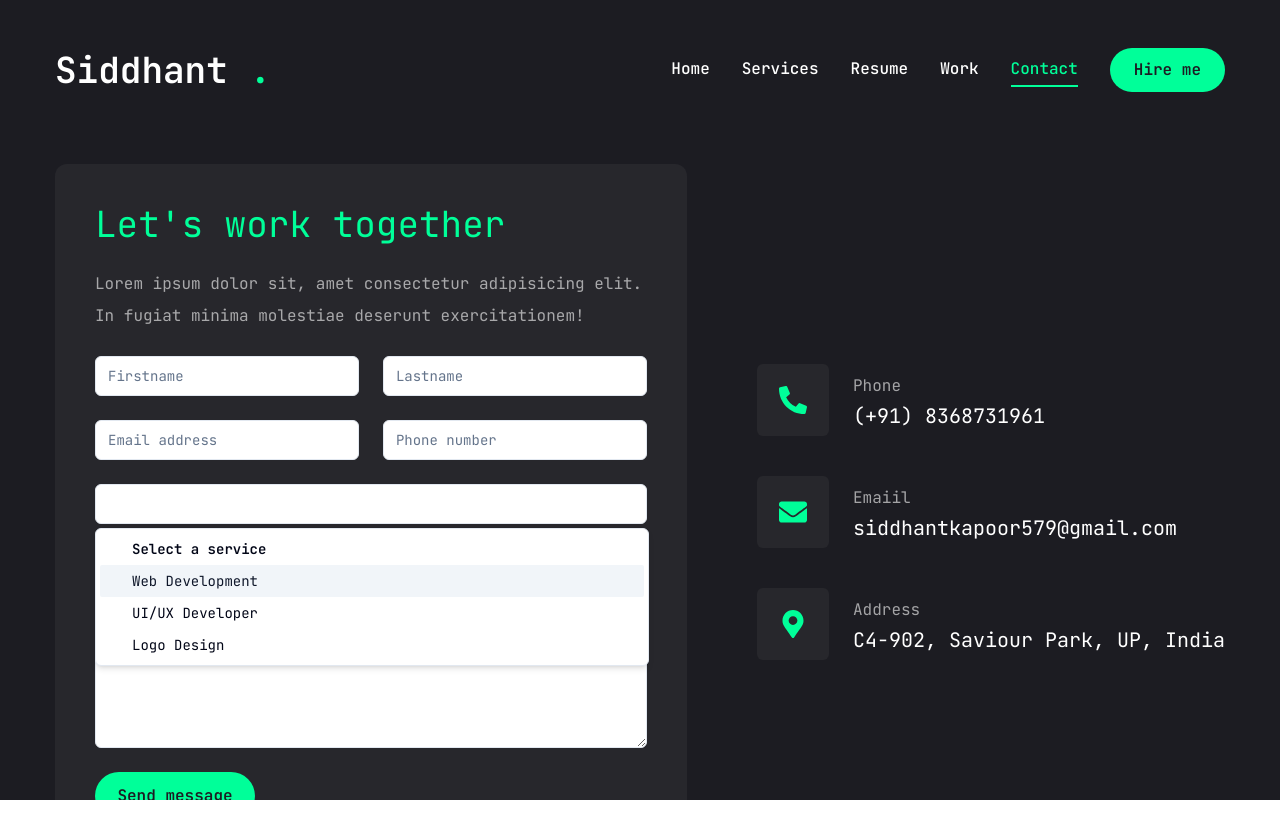
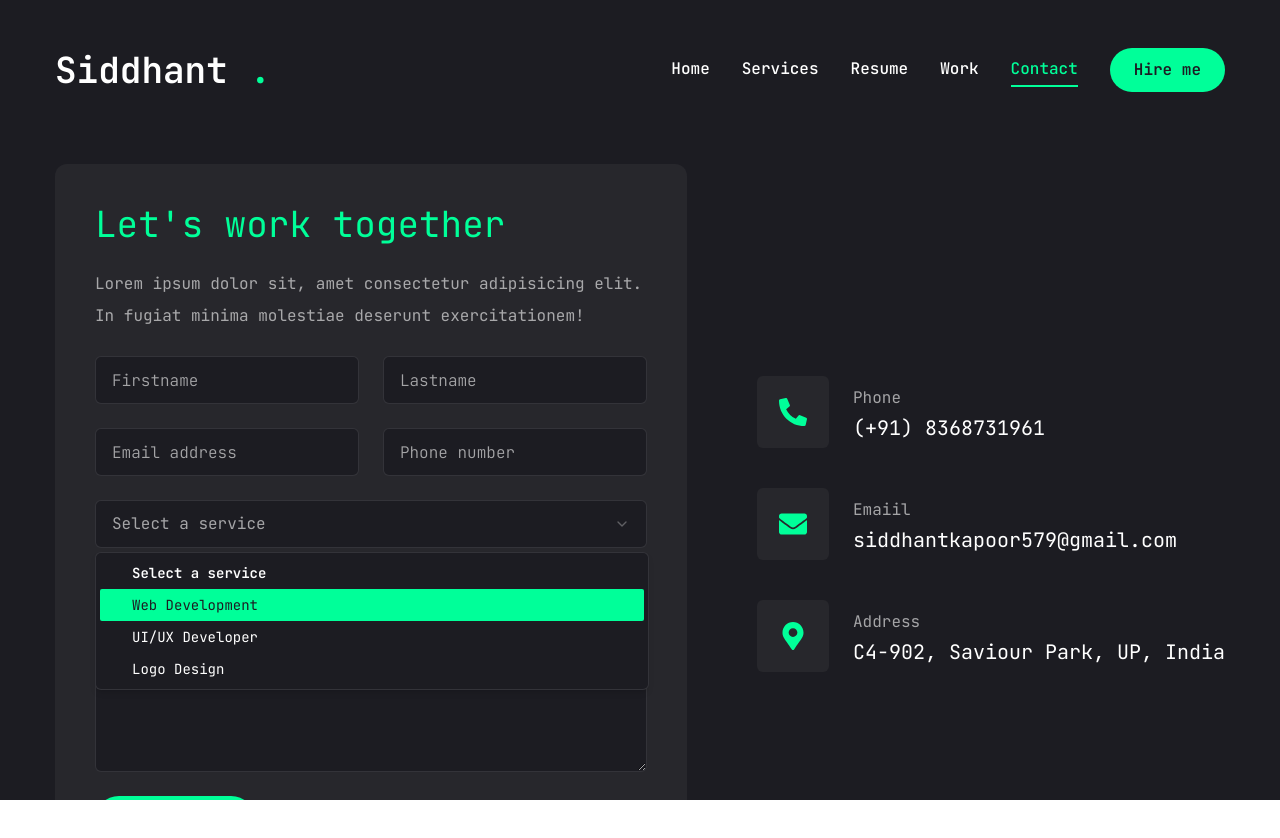
Before and after one commit to siddhx579/portfolio, a Next.js app: page /contact in a window 1280 px wide. Both pictures are taken after a click on the button "Select a service". Shown: the top 838 px of the page. Built offline with nearby package versions, Linux system fonts and the light colour scheme.

Commit message:
change the ui components

```diff
--- a/components/ui/input.jsx
+++ b/components/ui/input.jsx
@@ -7,7 +7,7 @@ const Input = React.forwardRef(({ className, type, ...props }, ref) => {
     (<input
       type={type}
       className={cn(
-        "flex h-10 w-full rounded-md border border-slate-200 bg-white px-3 py-2 text-base ring-offset-white file:border-0 file:bg-transparent file:text-sm file:font-medium file:text-slate-950 placeholder:text-slate-500 focus-visible:outline-none focus-visible:ring-2 focus-visible:ring-slate-950 focus-visible:ring-offset-2 disabled:cursor-not-allowed disabled:opacity-50 md:text-sm dark:border-slate-800 dark:bg-slate-950 dark:ring-offset-slate-950 dark:file:text-slate-50 dark:placeholder:text-slate-400 dark:focus-visible:ring-slate-300",
+        "flex h-[48px] rounded-md border border-white/10 focus:border-accent font-light bg-primary px-4 py-5 text-base placeholder:text-white/60 outline-none",
         className
       )}
       ref={ref}
--- a/components/ui/select.jsx
+++ b/components/ui/select.jsx
@@ -16,7 +16,7 @@ const SelectTrigger = React.forwardRef(({ className, children, ...props }, ref)
   <SelectPrimitive.Trigger
     ref={ref}
     className={cn(
-      "flex h-10 w-full items-center justify-between rounded-md border border-slate-200 bg-white px-3 py-2 text-sm ring-offset-white placeholder:text-slate-500 focus:outline-none focus:ring-2 focus:ring-slate-950 focus:ring-offset-2 disabled:cursor-not-allowed disabled:opacity-50 [&>span]:line-clamp-1 dark:border-slate-800 dark:bg-slate-950 dark:ring-offset-slate-950 dark:placeholder:text-slate-400 dark:focus:ring-slate-300",
+      "flex h-[48px] w-full items-center justify-between rounded-md border border-white/10 bg-primary px-4 py-5 text-base text-white/60 placeholder:text-white/10 focus:border-accent outline-none",
       className
     )}
     {...props}>
@@ -54,7 +54,7 @@ const SelectContent = React.forwardRef(({ className, children, position = "poppe
     <SelectPrimitive.Content
       ref={ref}
       className={cn(
-        "relative z-50 max-h-96 min-w-[8rem] overflow-hidden rounded-md border border-slate-200 bg-white text-slate-950 shadow-md data-[state=open]:animate-in data-[state=closed]:animate-out data-[state=closed]:fade-out-0 data-[state=open]:fade-in-0 data-[state=closed]:zoom-out-95 data-[state=open]:zoom-in-95 data-[side=bottom]:slide-in-from-top-2 data-[side=left]:slide-in-from-right-2 data-[side=right]:slide-in-from-left-2 data-[side=top]:slide-in-from-bottom-2 dark:border-slate-800 dark:bg-slate-950 dark:text-slate-50",
+        "relative z-50 max-h-96 min-w-[8rem] overflow-hidden rounded-md border border-white/10 bg-primary text-white shadow-md data-[state=open]:animate-in data-[state=closed]:animate-out data-[state=closed]:fade-out-0 data-[state=open]:fade-in-0 data-[state=closed]:zoom-out-95 data-[state=open]:zoom-in-95 data-[side=bottom]:slide-in-from-top-2 data-[side=left]:slide-in-from-right-2 data-[side=right]:slide-in-from-left-2 data-[side=top]:slide-in-from-bottom-2 dark:border-slate-800 dark:bg-slate-950 dark:text-slate-50",
         position === "popper" &&
           "data-[side=bottom]:translate-y-1 data-[side=left]:-translate-x-1 data-[side=right]:translate-x-1 data-[side=top]:-translate-y-1",
         className
@@ -85,7 +85,7 @@ const SelectItem = React.forwardRef(({ className, children, ...props }, ref) =>
   <SelectPrimitive.Item
     ref={ref}
     className={cn(
-      "relative flex w-full cursor-default select-none items-center rounded-sm py-1.5 pl-8 pr-2 text-sm outline-none focus:bg-slate-100 focus:text-slate-900 data-[disabled]:pointer-events-none data-[disabled]:opacity-50 dark:focus:bg-slate-800 dark:focus:text-slate-50",
+      "relative flex w-full cursor-default select-none items-center rounded-sm py-1.5 pl-8 pr-2 text-sm outline-none focus:bg-accent focus:text-primary data-[disabled]:pointer-events-none data-[disabled]:opacity-50 dark:focus:bg-slate-800 dark:focus:text-slate-50",
       className
     )}
     {...props}>
--- a/components/ui/textarea.jsx
+++ b/components/ui/textarea.jsx
@@ -6,7 +6,7 @@ const Textarea = React.forwardRef(({ className, ...props }, ref) => {
   return (
     (<textarea
       className={cn(
-        "flex min-h-[80px] w-full rounded-md border border-slate-200 bg-white px-3 py-2 text-base ring-offset-white placeholder:text-slate-500 focus-visible:outline-none focus-visible:ring-2 focus-visible:ring-slate-950 focus-visible:ring-offset-2 disabled:cursor-not-allowed disabled:opacity-50 md:text-sm dark:border-slate-800 dark:bg-slate-950 dark:ring-offset-slate-950 dark:placeholder:text-slate-400 dark:focus-visible:ring-slate-300",
+        "flex min-h-[80px] w-full rounded-md border border-white/10 bg-primary px-4 py-5 text-base placeholder:text-white/60 focus-visible:outline-none focus-visible:ring-1 focus-visible:ring-accent focus-visible:ring-offset-0 disabled:cursor-not-allowed disabled:opacity-50",
         className
       )}
       ref={ref}
```
